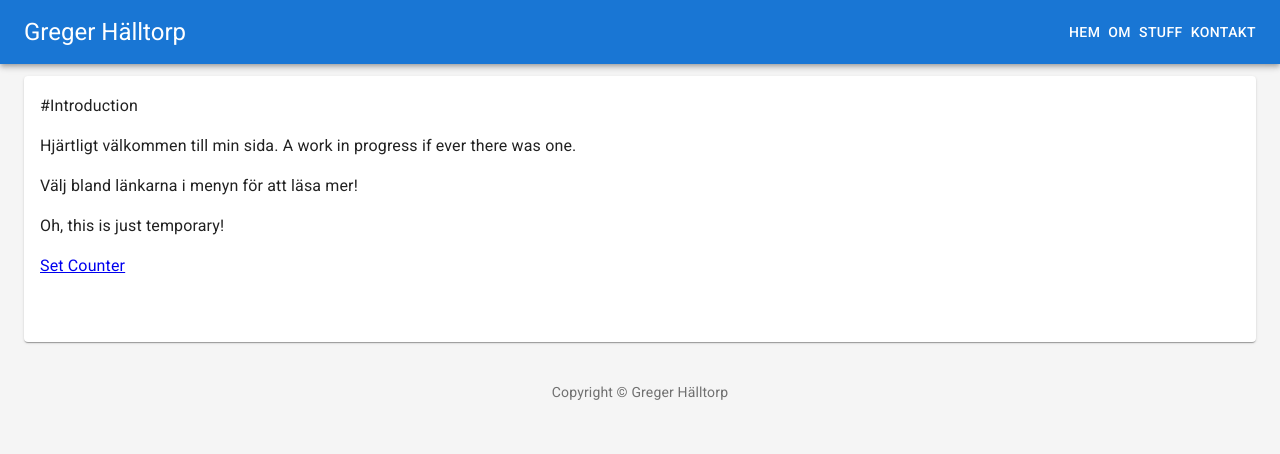
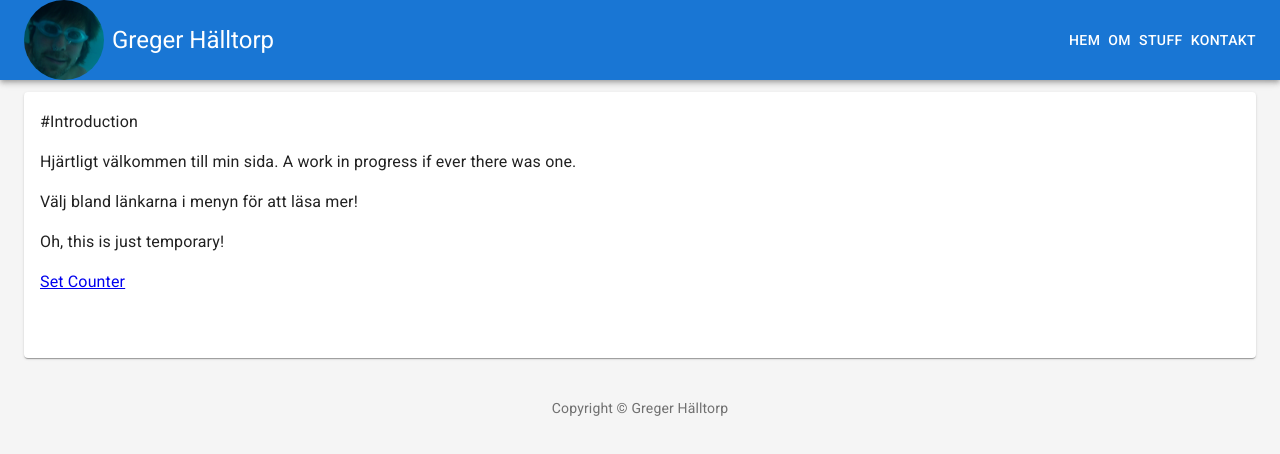
Before and after one commit to gregerhalltorp/thehomepage, a Gatsby site: page / in a window 1280 px wide. Built offline with nearby package versions, Linux system fonts and the light colour scheme; Gatsby itself is replaced by a stand-in of ours.

Commit message:
add avatar to top bar

```diff
--- a/src/components/Layout.jsx
+++ b/src/components/Layout.jsx
@@ -3,13 +3,21 @@ import { Helmet } from 'react-helmet';
 import { useStaticQuery, graphql } from 'gatsby';
 import { createGlobalStyle } from 'styled-components';
 
-import { AppBar, Container, Toolbar, Typography } from '@material-ui/core';
+import {
+  AppBar,
+  Avatar,
+  Container,
+  Toolbar,
+  Typography,
+} from '@material-ui/core';
 import CssBaseLine from '@material-ui/core/CssBaseline';
 import { makeStyles, ThemeProvider } from '@material-ui/core/styles';
 
 import Copyright from './Copyright';
 import Link from './Link';
 import globalTheme from '../styles/theme';
+
+import avatarImage from '../../files/images/profile.png';
 
 const GlobalStyle = createGlobalStyle`
   body {
@@ -21,8 +29,13 @@ const useStyles = makeStyles((theme) => ({
   header: {
     marginBottom: theme.spacing(1.5),
   },
+  toolbarAvatar: {
+    width: theme.spacing(10),
+    height: theme.spacing(10),
+  },
   toolbarTitle: {
     flexGrow: 1,
+    marginLeft: theme.spacing(1),
   },
   toolbarLink: {
     marginLeft: theme.spacing(),
@@ -94,6 +107,11 @@ export default ({ children, title }) => {
         <CssBaseLine />
         <AppBar position="static" color="primary" className={classes.header}>
           <Toolbar>
+            <Avatar
+              alt="Greger Hälltorp"
+              src={avatarImage}
+              className={classes.toolbarAvatar}
+            />
             <Typography
               variant="h5"
               color="inherit"
```
Also changed, not shown: README.md, files/images/profile.png (renamed from images/profile.png).
